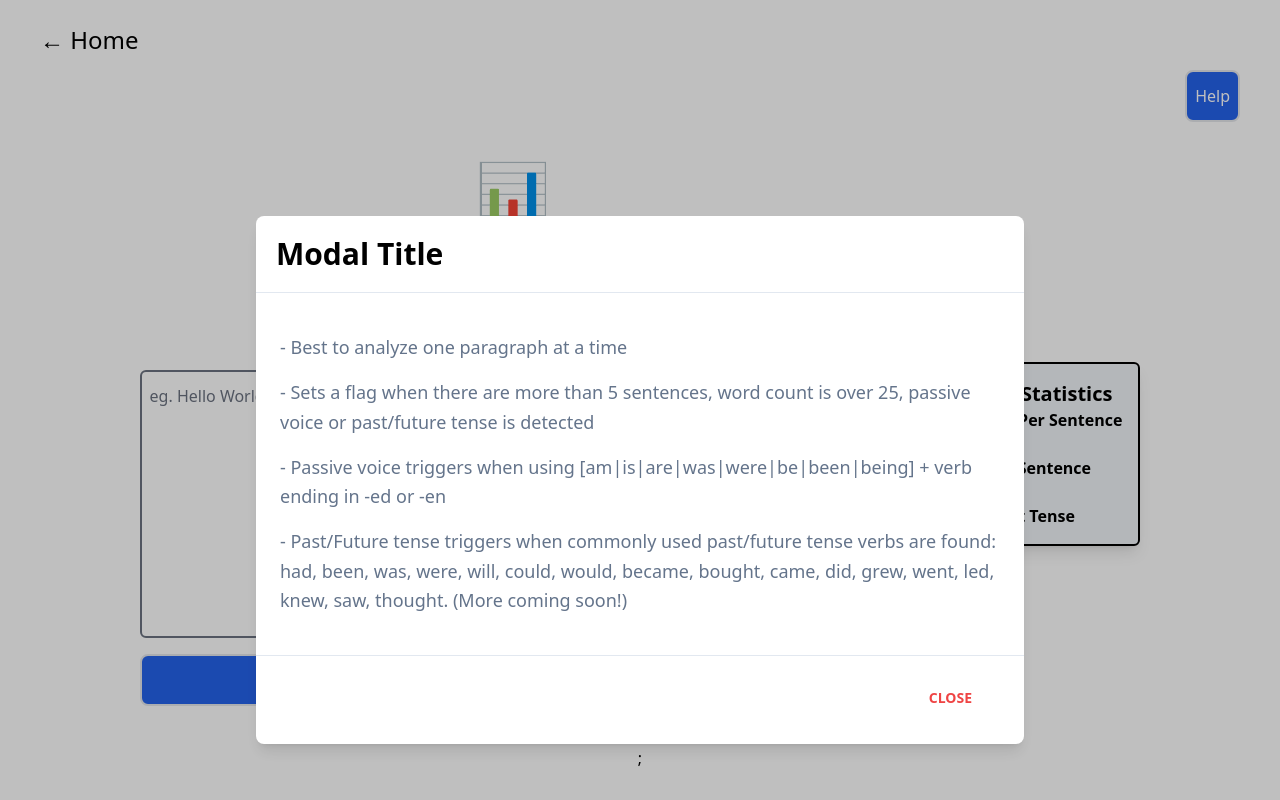
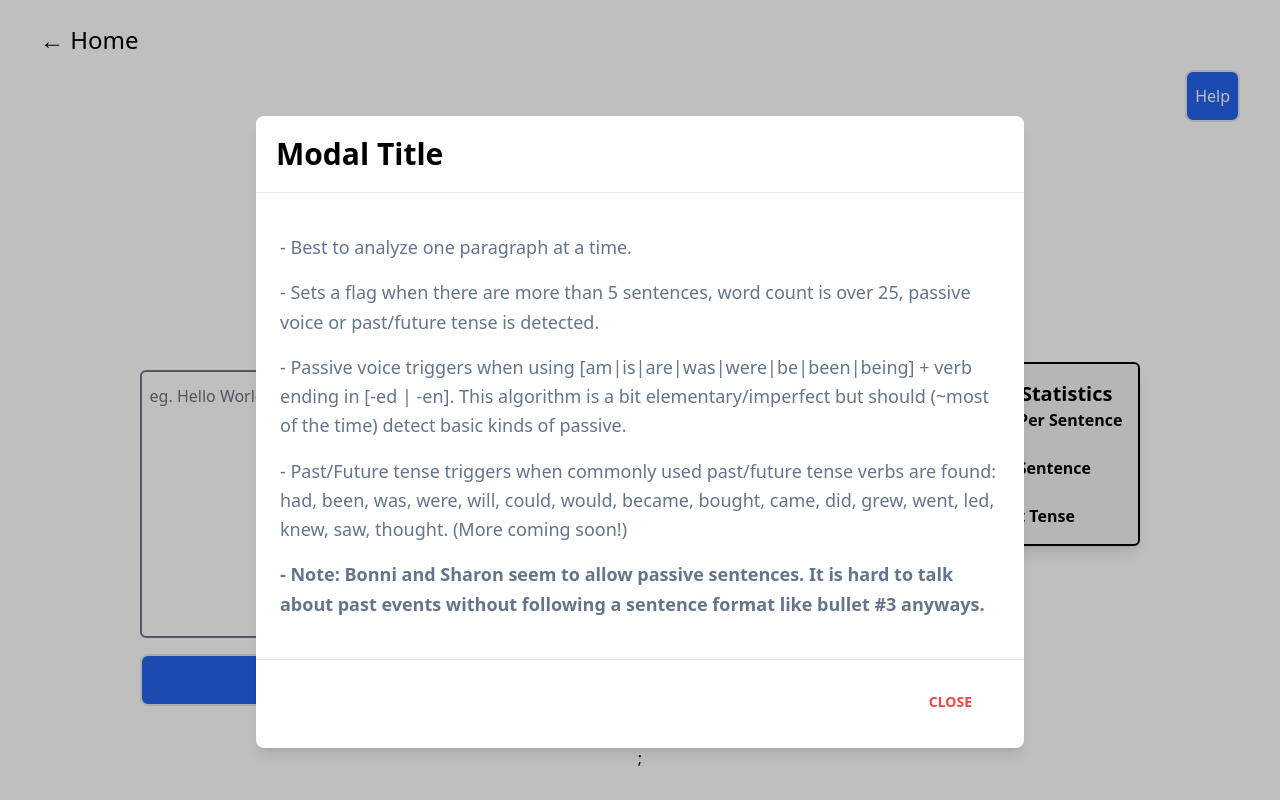
Before and after one commit to msclal/Garf, a Next.js app: page /stats in a window 1280 px wide. Both pictures are taken after a click on the button "Help". Built offline with nearby package versions, Linux system fonts and the light colour scheme.

Commit message:
updated algo

```diff
--- a/pages/stats.tsx
+++ b/pages/stats.tsx
@@ -51,15 +51,21 @@ export default function Stats() {
 
   const isPassive = () => {
     const passiveRegex =
-      // /\b((be(en)?)|(w(as|ere))|(is)|(a(er|m)))(.+(en|ed))([\s]|\.)/g;
-      /(\b(am|is|are|was|were|be|been|being|will)\b\s+[\w\s]*\b(\w+ed|\w+en)\b)/i;
+      /(\b(?:be|am|is|are|was|were|have|has|had)\b[\w\s]{0,15}?(?:d|(?!whe)n|ne|left|being)\b(?: by\b)?)/i;
+    // /\b((be(en)?)|(w(as|ere))|(is)|(a(er|m)))(.+(en|ed))([\s]|\.)/g;
+    // /(\b(am|is|are|was|were|be|been|being|will)\b\s+[\w\s]*\b(\w+ed|\w+en)\b)/i;
+    // /(\b(am|is|are|was|were|be|been|being|will))(.+(en|ed))([\s]|\.)/g;
     const sentences = text.toLowerCase().split(/[.?!]/).slice(0, -1);
-    const passive = sentences.map((sentence) => passiveRegex.test(sentence));
+    console.log("sentences", sentences);
+    const passive = sentences.map((sentence) =>
+      passiveRegex.test(sentence.trim())
+    );
+    console.log(passive);
     setPassiveCount(passive);
   };
   const isPresent = () => {
     const notActiveWords =
-      /\b(had|been|was|were|will|could|would|became|bought|came|did|grew|went|led|knew|saw|thought)\b/gi;
+      /\b(had|been|was|were|will|could|would|became|bought|came|did|grew|went|led|knew|saw|thought)\b/i;
     const sentences = text.toLowerCase().split(/[.?!]/).slice(0, -1);
     const present = sentences.map((sentence) => notActiveWords.test(sentence));
     setPastCount(present);
@@ -74,11 +80,6 @@ export default function Stats() {
     isPresent();
     // console.log(t);
   };
-  console.log(text);
-  console.log("sentence", sentencesCount);
-  console.log("word", wordsPerSentence);
-  console.log("passive", passiveCount);
-  console.log("active", pastCount);
   return (
     <Layout>
       {/* <> */}
@@ -93,7 +94,7 @@ export default function Stats() {
       </div>
       {showModal ? (
         <>
-          <div className="justify-center items-center sm:top-40 flex overflow-x-hidden overflow-y-auto fixed inset-0 z-50 outline-none focus:outline-none">
+          <div className="justify-center items-center sm:top-16 flex overflow-x-hidden overflow-y-auto fixed inset-0 z-50 outline-none focus:outline-none">
             <div className="relative w-auto my-6 mx-auto max-w-3xl">
               {/*content*/}
               <div className="border-0 rounded-lg shadow-lg relative flex flex-col w-full bg-white outline-none focus:outline-none">
@@ -112,23 +113,29 @@ export default function Stats() {
                 {/*body*/}
                 <div className="relative p-6 flex-auto w-full">
                   <p className="my-4 text-slate-500 text-lg leading-relaxed">
-                    - Best to analyze one paragraph at a time
+                    - Best to analyze one paragraph at a time.
                   </p>
                   <p className="my-4 text-slate-500 text-lg leading-relaxed">
                     - Sets a flag when there are more than 5 sentences, word
                     count is over 25, passive voice or past/future tense is
-                    detected
+                    detected.
                   </p>
                   <p className="my-4 text-slate-500 text-lg leading-relaxed">
                     - Passive voice triggers when using
-                    [am|is|are|was|were|be|been|being] + verb ending in -ed or
-                    -en
+                    [am|is|are|was|were|be|been|being] + verb ending in [-ed |
+                    -en]. This algorithm is a bit elementary/imperfect but
+                    should (~most of the time) detect basic kinds of passive.
                   </p>
                   <p className="my-4 text-slate-500 text-lg leading-relaxed">
                     - Past/Future tense triggers when commonly used past/future
                     tense verbs are found: had, been, was, were, will, could,
                     would, became, bought, came, did, grew, went, led, knew,
                     saw, thought. (More coming soon!)
+                  </p>
+                  <p className="my-4 text-slate-500 font-semibold text-lg leading-relaxed">
+                    - Note: Bonni and Sharon seem to allow passive sentences. It
+                    is hard to talk about past events without following a
+                    sentence format like bullet #3 anyways.
                   </p>
                 </div>
                 {/*footer*/}
```
